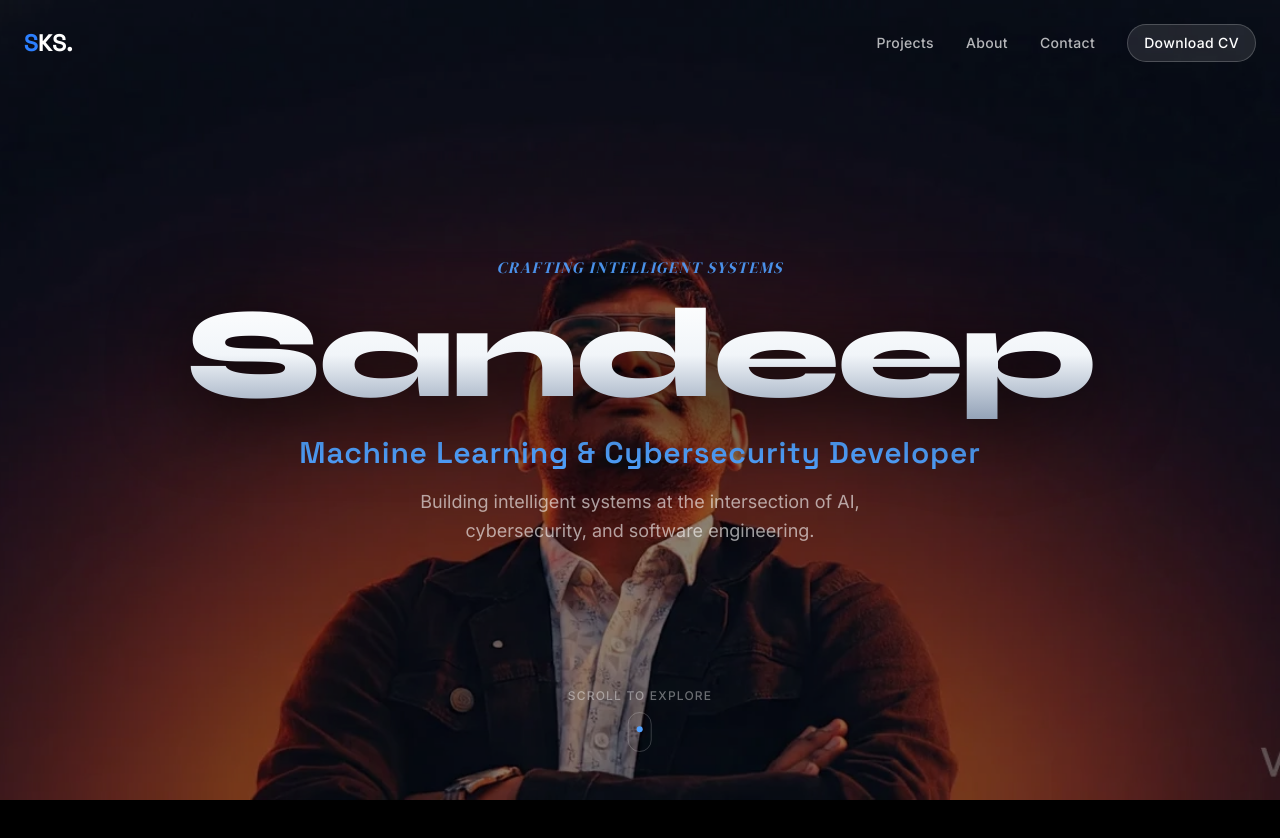
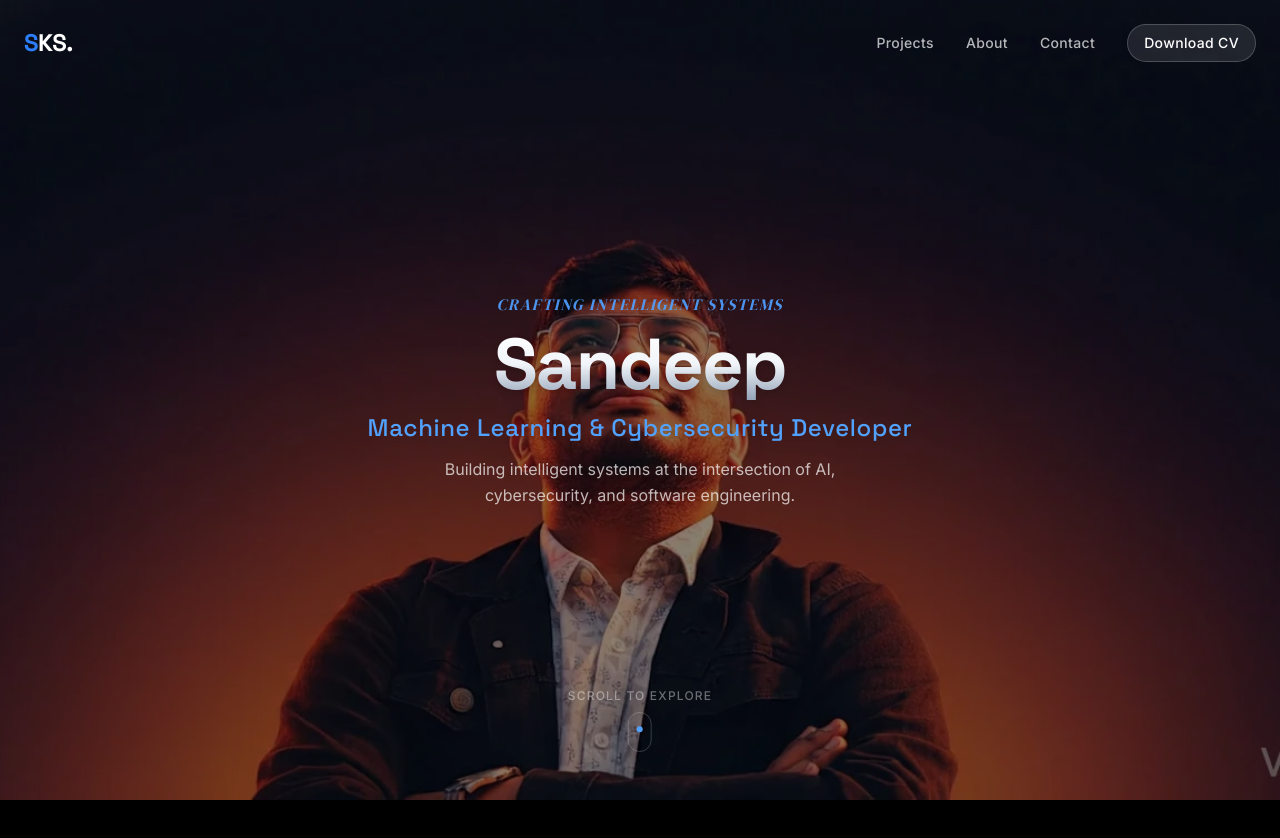
Before and after one commit to sandeep0431/PORTFOLIO-2.0, a Next.js app: page / in a window 1280 px wide. Shown: the top 838 px of the page. Built offline with nearby package versions, Linux system fonts and the light colour scheme.

Commit message:
style: refine hero typography and name sizing

```diff
--- a/components/Overlay.tsx
+++ b/components/Overlay.tsx
@@ -27,18 +27,18 @@ export const Overlay = ({ progress }: OverlayProps) => {
       {/* Slide 1 - Hero Introduction */}
       <motion.div
         style={{ opacity: opacity1, y: y1 }}
-        className="absolute text-center max-w-3xl px-4 w-full flex flex-col items-center"
+        className="absolute text-center max-w-2xl px-4 w-full flex flex-col items-center"
       >
         <span className="font-serif italic text-xs sm:text-sm md:text-base text-blue-400/90 mb-2 sm:mb-3 block tracking-widest uppercase">
           crafting intelligent systems
         </span>
-        <h1 className="font-hero text-5xl sm:text-7xl md:text-8xl lg:text-9xl font-extrabold tracking-tight mb-2 sm:mb-4 bg-clip-text text-transparent bg-gradient-to-b from-white via-[#f1f5f9] to-[#94a3b8] drop-shadow-[0_12px_40px_rgba(0,0,0,0.9)]">
+        <h1 className="font-display text-4xl sm:text-5xl md:text-6xl lg:text-7xl font-bold tracking-tight mb-2 sm:mb-3 bg-clip-text text-transparent bg-gradient-to-b from-white via-[#f1f5f9] to-[#94a3b8] drop-shadow-md">
           Sandeep
         </h1>
-        <p className="font-display text-lg sm:text-2xl md:text-3xl text-blue-400 font-semibold tracking-normal sm:tracking-wide mb-3 sm:mb-4">
+        <p className="font-display text-base sm:text-xl md:text-2xl text-blue-400 font-medium tracking-normal sm:tracking-wide mb-2 sm:mb-3">
           Machine Learning & Cybersecurity Developer
         </p>
-        <p className="text-sm sm:text-base md:text-lg text-white/60 font-normal leading-relaxed max-w-lg mx-auto">
+        <p className="text-xs sm:text-sm md:text-base text-white/70 font-normal leading-relaxed max-w-md mx-auto">
           Building intelligent systems at the intersection of AI, cybersecurity, and software engineering.
         </p>
       </motion.div>
@@ -46,12 +46,12 @@ export const Overlay = ({ progress }: OverlayProps) => {
       {/* Slide 2 - Mission Statement */}
       <motion.div
         style={{ opacity: opacity2, y: y2 }}
-        className="absolute inset-x-4 sm:inset-x-8 md:left-20 md:right-auto max-w-xl mx-auto md:mx-0 text-center md:text-left"
+        className="absolute inset-x-4 sm:inset-x-8 md:left-20 md:right-auto max-w-lg mx-auto md:mx-0 text-center md:text-left"
       >
-        <span className="font-serif italic text-xs sm:text-sm md:text-base text-white/40 mb-2 block tracking-wider uppercase">
+        <span className="font-serif italic text-xs sm:text-sm md:text-base text-white/40 mb-2 block tracking-wide">
           from idea to implementation
         </span>
-        <h2 className="font-hero text-2xl sm:text-4xl md:text-5xl lg:text-6xl font-bold text-white leading-tight tracking-tight drop-shadow-lg">
+        <h2 className="font-display text-2xl sm:text-3xl md:text-4xl lg:text-5xl font-bold text-white leading-tight tracking-tight">
           Turning ideas into practical,<br />
           <span className="text-blue-500">real-world technology.</span>
         </h2>
@@ -60,12 +60,12 @@ export const Overlay = ({ progress }: OverlayProps) => {
       {/* Slide 3 - Origin & Location */}
       <motion.div
         style={{ opacity: opacity3, y: y3 }}
-        className="absolute inset-x-4 sm:inset-x-8 md:right-20 md:left-auto max-w-xl mx-auto md:mx-0 text-center md:text-right"
+        className="absolute inset-x-4 sm:inset-x-8 md:right-20 md:left-auto max-w-lg mx-auto md:mx-0 text-center md:text-right"
       >
-        <span className="font-serif italic text-xs sm:text-sm md:text-base text-orange-400/70 mb-2 block tracking-wider uppercase">
+        <span className="font-serif italic text-xs sm:text-sm md:text-base text-orange-400/70 mb-2 block tracking-wide">
           origin & roots
         </span>
-        <h2 className="font-hero text-3xl sm:text-5xl md:text-6xl lg:text-7xl font-bold text-white leading-tight tracking-tight drop-shadow-lg">
+        <h2 className="font-display text-2xl sm:text-4xl md:text-5xl lg:text-6xl font-bold text-white leading-tight tracking-tight">
           Based in<br />
           <span className="text-orange-400">Odisha, India.</span>
         </h2>
```
